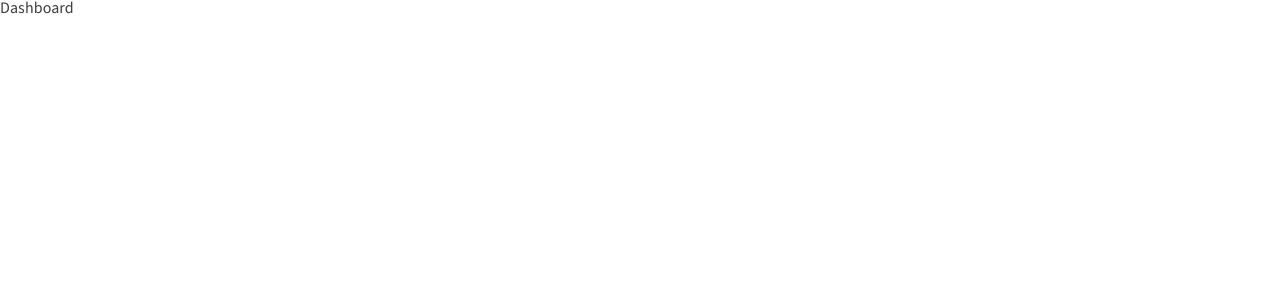
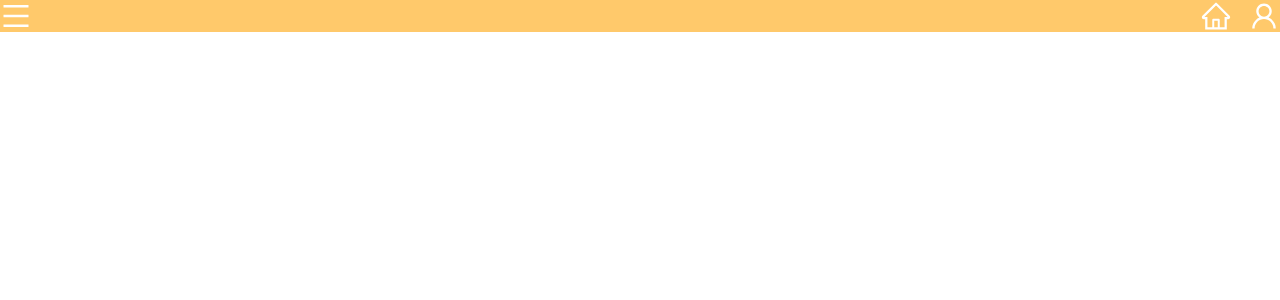
Before and after one commit to PieterJanDelbecke/silvercare-client-v2, a React (Vite) app: page / in a window 1280 px wide. Shown: the top 300 px of the page. Built offline with nearby package versions, Linux system fonts and the light colour scheme.

Commit message:
setup of icons

```diff
--- a/package.json
+++ b/package.json
@@ -14,6 +14,7 @@
     "@emotion/styled": "^11.11.0",
     "react": "^18.2.0",
     "react-dom": "^18.2.0",
+    "react-icons": "^4.11.0",
     "react-router-dom": "^6.17.0"
   },
   "devDependencies": {
--- /dev/null
+++ b/src/common/buttons.jsx
@@ -0,0 +1,18 @@
+import styled from "@emotion/styled";
+// import { css } from "@emotion/react";
+// import { colors } from "../styles/theme";
+
+const BaseButton = styled.button`
+  cursor: pointer;
+  border-radius: 100;
+  display: inline-flex;
+  justify-content: center;
+  align-items: center;
+  gap: 4px;
+
+  &:disabled {
+    cursor: not-allowed;
+  }
+`;
+
+export { BaseButton };
--- /dev/null
+++ b/src/common/icons.jsx
@@ -0,0 +1,92 @@
+import { BaseButton } from "./buttons";
+import { AiOutlineHome as HomeIcon } from "react-icons/ai";
+import { AiOutlineTeam as TeamIcon } from "react-icons/ai";
+import { AiOutlineUser as UserIcon } from "react-icons/ai";
+import { AiOutlineSetting as SettingsIcon } from "react-icons/ai";
+import { AiOutlineSearch as SearchIcon } from "react-icons/ai";
+import { AiOutlineMenu as MenuIcon } from "react-icons/ai";
+import { AiOutlineBarChart as BarChartIcon } from "react-icons/ai";
+import { AiOutlineLineChart as LineChartIcon } from "react-icons/ai";
+import { AiOutlinePieChart as PieChartIcon } from "react-icons/ai";
+import { AiOutlineCalendar as CalendarIcon } from "react-icons/ai";
+import { AiOutlineQuestionCircle as FaqIcon } from "react-icons/ai";
+
+const IconButton = ({ name, onClick, size, color }) => {
+  const iconStyle = {
+    fontSize: size || 32,
+    color: color || "white",
+  };
+
+  switch (name) {
+    case "home":
+      return (
+        <BaseButton onClick={onClick}>
+          <HomeIcon style={iconStyle} />
+        </BaseButton>
+      );
+    case "team":
+      return (
+        <BaseButton onClick={onClick}>
+          <TeamIcon style={iconStyle} />
+        </BaseButton>
+      );
+    case "user":
+      return (
+        <BaseButton onClick={onClick}>
+          <UserIcon style={iconStyle} />
+        </BaseButton>
+      );
+    case "settings":
+      return (
+        <BaseButton onClick={onClick}>
+          <SettingsIcon style={iconStyle} />
+        </BaseButton>
+      );
+    case "search":
+      return (
+        <BaseButton onClick={onClick}>
+          <SearchIcon style={iconStyle} />
+        </BaseButton>
+      );
+    case "menu":
+      return (
+        <BaseButton onClick={onClick}>
+          <MenuIcon style={iconStyle} />
+        </BaseButton>
+      );
+    case "barChart":
+      return (
+        <BaseButton onClick={onClick}>
+          <BarChartIcon style={iconStyle} />
+        </BaseButton>
+      );
+    case "lineChart":
+      return (
+        <BaseButton onClick={onClick}>
+          <LineChartIcon style={iconStyle} />
+        </BaseButton>
+      );
+    case "pieChart":
+      return (
+        <BaseButton onClick={onClick}>
+          <PieChartIcon style={iconStyle} />
+        </BaseButton>
+      );
+    case "calendar":
+      return (
+        <BaseButton onClick={onClick}>
+          <CalendarIcon style={iconStyle} />
+        </BaseButton>
+      );
+    case "faq":
+      return (
+        <BaseButton onClick={onClick}>
+          <FaqIcon style={iconStyle} />
+        </BaseButton>
+      );
+    default:
+      return <BaseButton onClick={onClick}></BaseButton>;
+  }
+};
+
+export default IconButton;
--- a/src/scenes/dashboard.jsx
+++ b/src/scenes/dashboard.jsx
@@ -1,5 +1,39 @@
+import { colors } from "../styles/theme";
+import styled from "@emotion/styled";
+
+import IconButton from "../common/icons";
+const Container = styled.div`
+  display: flex;
+  justify-content: space-between;
+  background-color: ${colors.orange[500]};
+`;
+
+const IconsContainer = styled.div`
+  display: flex;
+  justify-content: center;
+  align-items: center;
+  gap: 16px;
+`;
+
 const Dashboard = () => {
-  return <div>Dashboard</div>;
+  const click1 = () => {
+    console.log("1 CLICKED");
+  };
+  const click2 = () => {
+    console.log("2 CLICKED");
+  };
+  const click3 = () => {
+    console.log("3 CLICKED");
+  };
+  return (
+    <Container>
+      <IconButton name={"menu"} onClick={click1} />
+      <IconsContainer>
+        <IconButton name={"home"} onClick={click2} />
+        <IconButton name={"user"} onClick={click3} />
+      </IconsContainer>
+    </Container>
+  );
 };
 
 export default Dashboard;
--- a/src/styles/theme.js
+++ b/src/styles/theme.js
@@ -192,7 +192,7 @@ const colors = {
 };
 
 const typography = {
-  fonts: ["'Source Sans 3'", "sans-serif"].join(","),
+  fonts: ['"Source Sans 3"', "sans-serif"].join(","),
   size: {
     s1: "12px",
     s2: "14px",
```
Also changed, not shown: 1 other file (tests, documents, lock files or other folders).
